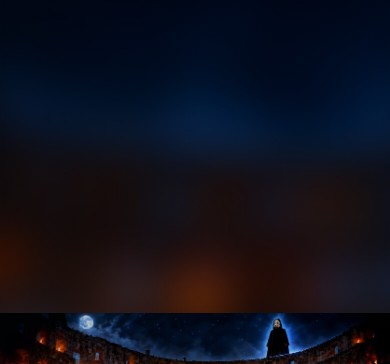
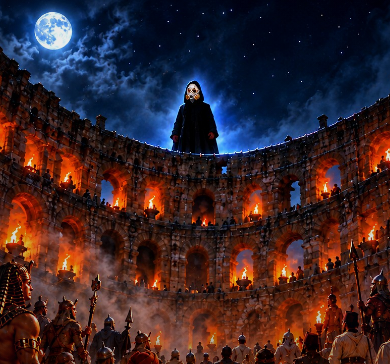
Before and after one commit to timenovel/timenovel.github.io, a plain HTML site: page index.html in a window 390 px wide. Shown: the top 364 px of the page. Drawn offline with Linux system fonts and the light colour scheme.

Commit message:
Portrait artwork for phones: vertical recomposition, all eras, figure focal

```diff
--- a/index.html
+++ b/index.html
@@ -10,7 +10,7 @@
 <meta property="og:image" content="./photos/colosseum.jpg">
 <meta http-equiv="Cache-Control" content="no-cache, no-store, must-revalidate">
 <meta http-equiv="Pragma" content="no-cache">
-<link rel="stylesheet" href="./style.css?v=7">
+<link rel="stylesheet" href="./style.css?v=8">
 </head>
 <body>
 <div class="zero-hero">
@@ -18,6 +18,6 @@
         <div class="zero-clock" dir="ltr" id="zero-content" role="timer" aria-label="الوقت المتبقي"></div>
     </div>
 </div>
-<script src="./app.js?v=7"></script>
+<script src="./app.js?v=8"></script>
 </body>
 </html>
--- a/style.css
+++ b/style.css
@@ -103,7 +103,7 @@ body { background: #060a14; }
     content: "";
     position: fixed;
     inset: 0;
-    background: url(./photos/colosseum.jpg?v=7) center center / cover no-repeat;
+    background: url(./photos/colosseum.jpg?v=8) center center / cover no-repeat;
     filter: blur(20px) brightness(0.62) saturate(1.5);
     transform: scale(1.14);
 }
@@ -122,10 +122,25 @@ body { background: #060a14; }
     background-image:
         radial-gradient(ellipse 62% 34% at 50% 56%, rgba(3, 5, 12, 0.28) 0%, rgba(3, 5, 12, 0) 70%),
         radial-gradient(ellipse 85% 75% at 73% 20%, rgba(3, 5, 12, 0) 0%, rgba(3, 5, 12, 0.10) 45%, rgba(3, 5, 12, 0.44) 100%),
-        url(./photos/colosseum.jpg?v=7);
+        url(./photos/colosseum.jpg?v=8);
     background-size: auto, auto, contain;
     background-position: center center, center center, center center;
     background-repeat: no-repeat;
+}
+
+@media (orientation: portrait) {
+    .zero-hero::before {
+        background-image: url(./photos/colosseum-portrait.jpg?v=8);
+    }
+
+    .zero-shade {
+        background-image:
+            radial-gradient(ellipse 92% 26% at 50% 52%, rgba(3, 5, 12, 0.30) 0%, rgba(3, 5, 12, 0) 70%),
+            radial-gradient(ellipse 95% 42% at 50% 12%, rgba(3, 5, 12, 0) 0%, rgba(3, 5, 12, 0.10) 52%, rgba(3, 5, 12, 0.42) 100%),
+            url(./photos/colosseum-portrait.jpg?v=8);
+        background-size: auto, auto, cover;
+        background-position: center center, center center, center center;
+    }
 }
 
 .zero-clock {
```
Also changed, not shown: photos/colosseum-portrait.jpg (added).
